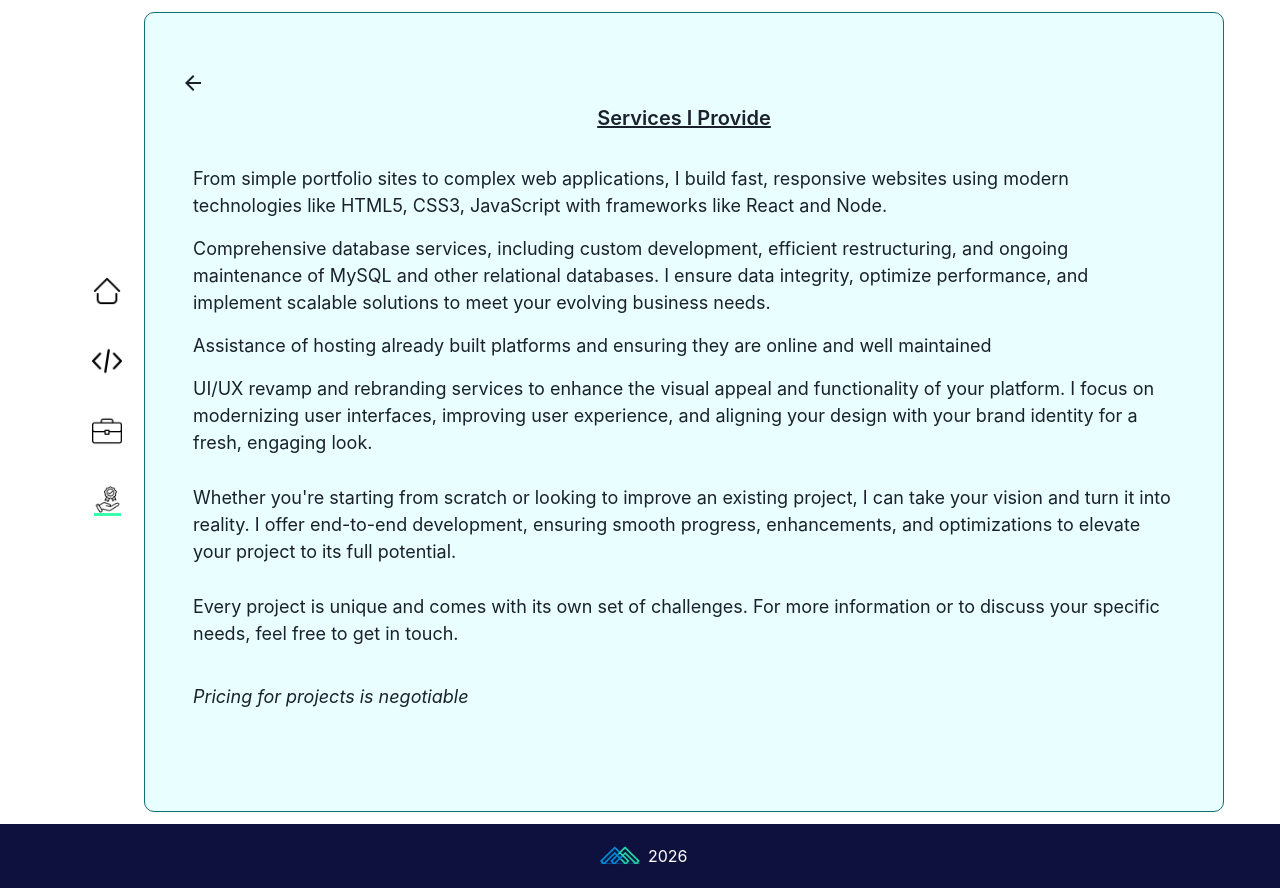
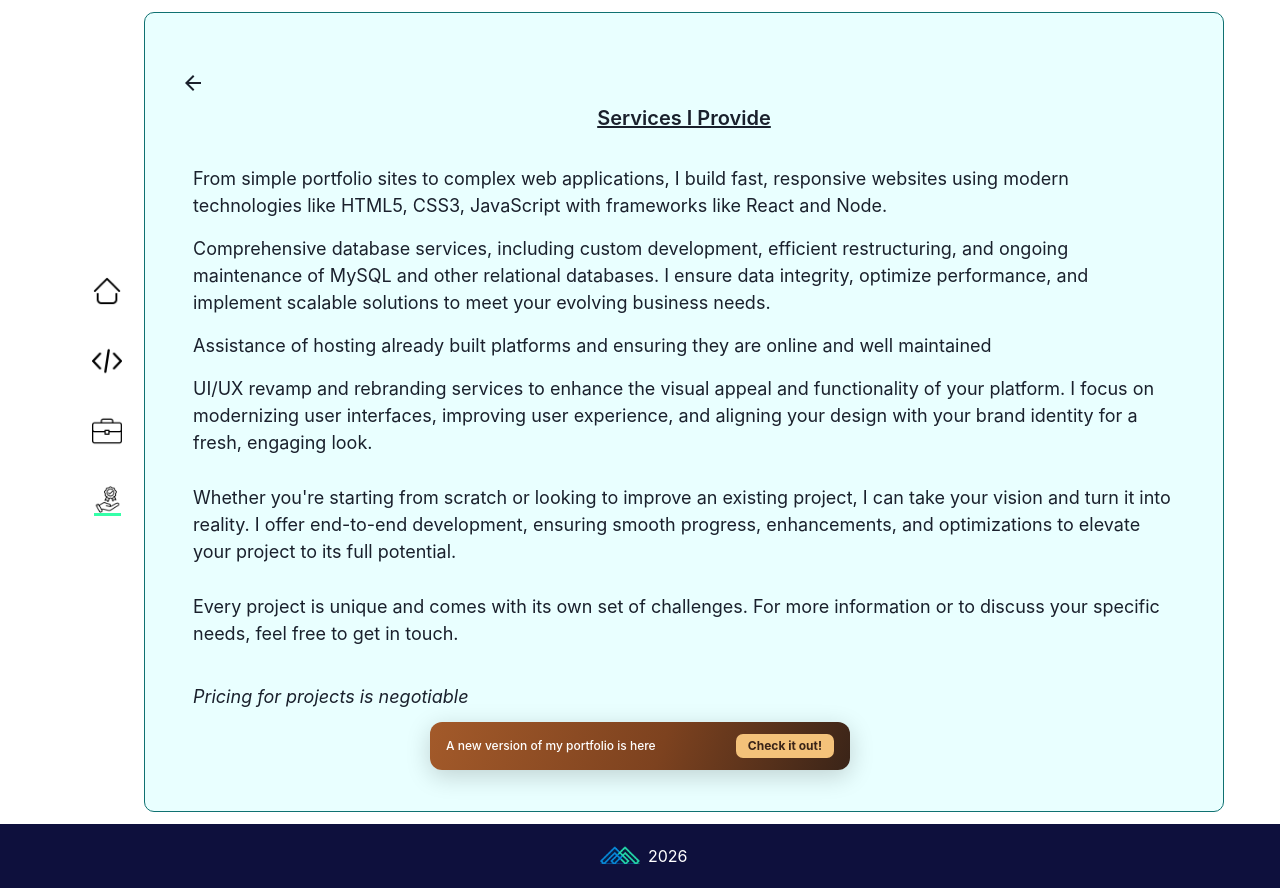
Before and after one commit to mafaro21/portfolio, a React (Vite) app: page /services in a window 1280 px wide. Built offline with nearby package versions, Linux system fonts and the light colour scheme.

Commit message:
link to new portfolio

```diff
--- a/src/components/bottombar.jsx
+++ b/src/components/bottombar.jsx
@@ -1,15 +1,15 @@
-import { Box, HStack, Image } from "@chakra-ui/react";
+import { Box, HStack, Image, Text, Button } from "@chakra-ui/react";
 import React from "react";
+
 import coding from "../img/coding.png";
 import briefcase from "../img/briefcase.png";
 import service from "../img/service.png";
 import home from "../img/home.png";
+
 import { Link, useLocation } from "react-router-dom";
-import Footer from "./footer";
 
 export default function Bottombar() {
   const location = useLocation();
-
   const currentPath = location.pathname;
 
   return (
@@ -19,6 +19,47 @@ export default function Bottombar() {
         zIndex={100}
         display={{ base: "block", md: "block", lg: "none" }}
       >
+        {/* New Portfolio Announcement */}
+        <Box
+          position="fixed"
+          bottom="78px"
+          left="50%"
+          transform="translateX(-50%)"
+          zIndex={101}
+          w="calc(100% - 24px)"
+          maxW="420px"
+          color="white"
+          borderRadius="12px"
+          px={4}
+          py={2.5}
+          boxShadow="0 6px 24px rgba(0,0,0,0.18)"
+          background="linear-gradient(110deg, #a35a2a 0%, #7d421f 55%, #3a2418 100%)"
+        >
+          <HStack justify="space-between" spacing={3}>
+            <Text fontSize="xs" fontWeight="medium" lineHeight="short" flex="1">
+              A new version of my portfolio is here
+            </Text>
+
+            <Button
+              as={Link}
+              to="https://mafaro-dev.vercel.app"
+              size="xs"
+              bg="#f4c27a"
+              color="#3a2418"
+              fontWeight="bold"
+              borderRadius="7px"
+              px={3}
+              flexShrink={0}
+              _hover={{
+                bg: "#ffd99f",
+              }}
+            >
+              Check it out!
+            </Button>
+          </HStack>
+        </Box>
+
+        {/* Bottom Navigation */}
         <HStack
           position={"fixed"}
           spacing={"65"}
@@ -34,7 +75,6 @@ export default function Bottombar() {
               <Image
                 src={home}
                 h={"30px"}
-                // borderRadius={"10px"}
                 borderBottom={currentPath === "/" ? "#35ffa8 3px solid" : null}
               />
             </Link>
@@ -78,7 +118,6 @@ export default function Bottombar() {
             </Link>
           </Box>
         </HStack>
-        {/* </Center> */}
       </Box>
     </>
   );
--- a/src/components/sidebar.jsx
+++ b/src/components/sidebar.jsx
@@ -1,14 +1,24 @@
 import React from "react";
-import { Box, VStack, Tooltip, Image } from "@chakra-ui/react";
+
+import {
+  Box,
+  VStack,
+  Tooltip,
+  Image,
+  HStack,
+  Text,
+  Button,
+} from "@chakra-ui/react";
+
 import coding from "../img/coding.png";
 import briefcase from "../img/briefcase.png";
 import service from "../img/service.png";
 import home from "../img/home.png";
+
 import { Link, useLocation } from "react-router-dom";
 
 export default function Sidebar() {
   const location = useLocation();
-
   const currentPath = location.pathname;
 
   return (
@@ -19,6 +29,47 @@ export default function Sidebar() {
         position={"relative"}
         display={{ base: "none", md: "none", lg: "block" }}
       >
+        {/* New Portfolio Announcement */}
+        <Box
+          position="fixed"
+          bottom="30px"
+          left="50%"
+          transform="translateX(-50%)"
+          zIndex={101}
+          w="calc(100% - 40px)"
+          maxW="420px"
+          color="white"
+          borderRadius="12px"
+          px={4}
+          py={3}
+          boxShadow="0 6px 24px rgba(0,0,0,0.18)"
+          background="linear-gradient(110deg, #a35a2a 0%, #7d421f 55%, #3a2418 100%)"
+        >
+          <HStack justify="space-between" spacing={3}>
+            <Text fontSize="xs" fontWeight="medium" lineHeight="short" flex="1">
+              A new version of my portfolio is here
+            </Text>
+
+            <Button
+              as={Link}
+              to="https://mafaro-dev.vercel.app"
+              size="xs"
+              bg="#f4c27a"
+              color="#3a2418"
+              fontWeight="bold"
+              borderRadius="7px"
+              px={3}
+              flexShrink={0}
+              _hover={{
+                bg: "#ffd99f",
+              }}
+            >
+              Check it out!
+            </Button>
+          </HStack>
+        </Box>
+
+        {/* Sidebar Navigation */}
         <VStack position={"fixed"} mt={"30vh"} spacing={"40px"}>
           <Tooltip label="Home">
             <Link to={"/"}>
@@ -30,7 +81,6 @@ export default function Sidebar() {
                   padding: "1px",
                   borderRadius: "10px",
                 }}
-                // borderRadius={"10px"}
                 borderBottom={currentPath === "/" ? "#35ffa8 3px solid" : null}
               />
             </Link>
```
